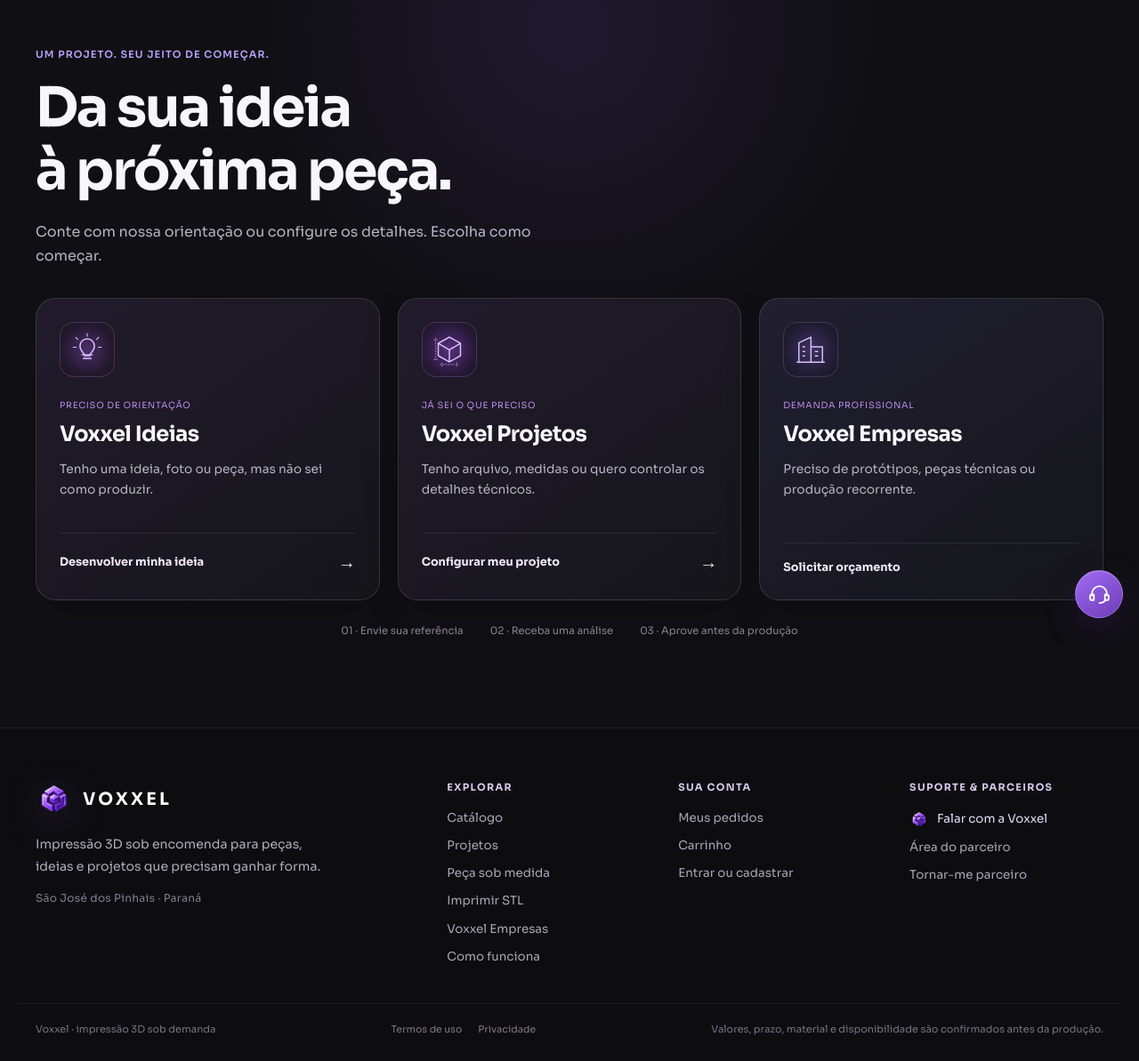
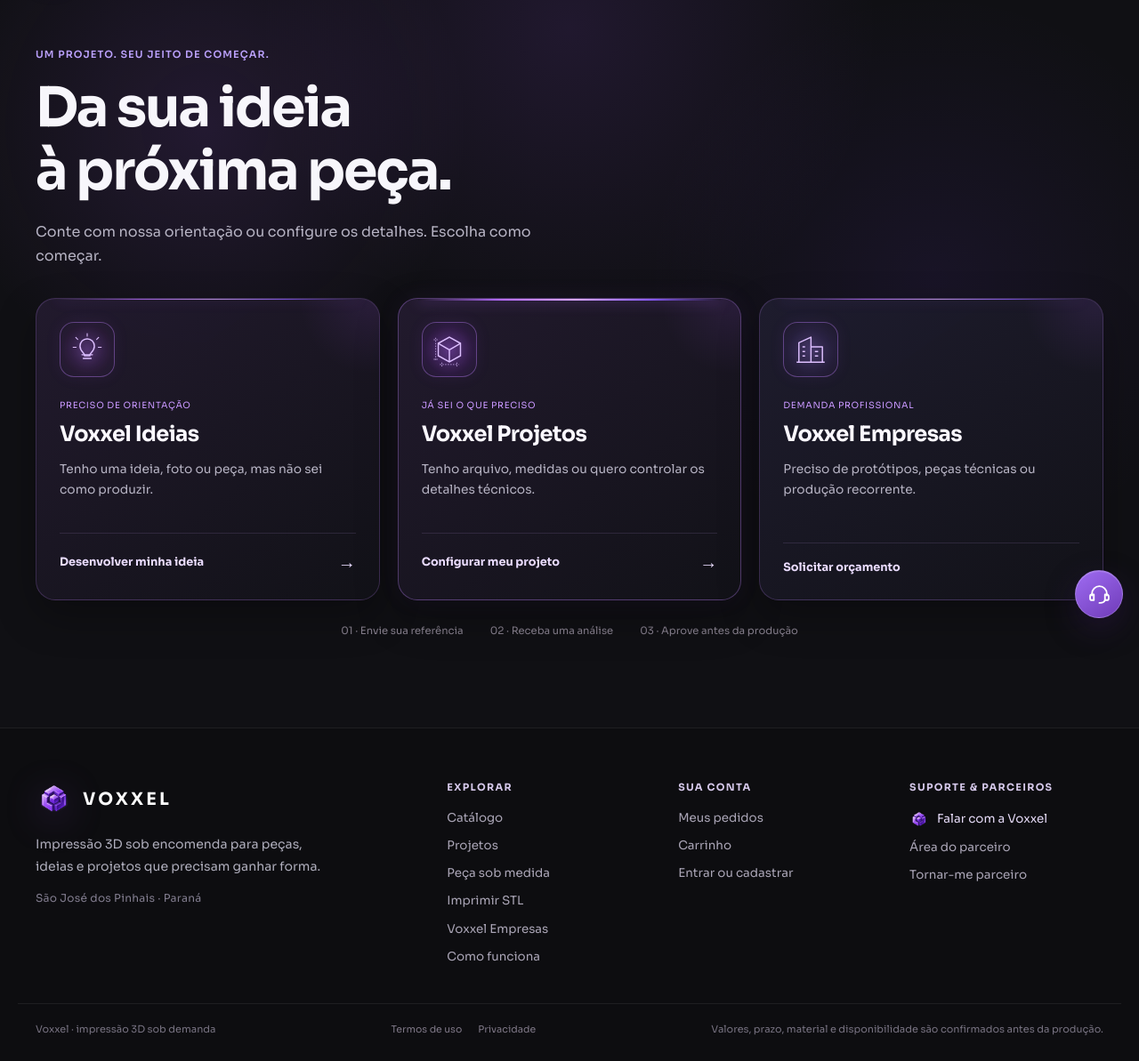
Before and after one commit to nisouzaaf14/voxxel-site, a Flask app: page /projetos in a window 1280 px wide. Shown: the part 83-1276 px from the top of the page at 89% size. Run offline with Flask 3, Linux system fonts and the light colour scheme; data that the repository does not hold is empty; parts of the project's set-up code (start-up, migrations or seed data) failed here and were passed over; some libraries are stand-ins or nearby versions.

Commit message:
Moderniza seletor de projetos com detalhes roxo neon

```diff
--- a/static/css/project-system-v16.css
+++ b/static/css/project-system-v16.css
@@ -144,3 +144,145 @@
   .project-option,.project-option-copy b i{transition:none}
   .project-option:hover,.project-option:hover b i{transform:none}
 }
+
+
+/* V17 — neon project selector refinement */
+.project-selector{
+  position:relative;
+  overflow:hidden;
+}
+.project-selector::before{
+  content:"";
+  position:absolute;
+  inset:0;
+  pointer-events:none;
+  background:
+    radial-gradient(circle at 18% 18%,rgba(171,92,255,.12),transparent 24%),
+    radial-gradient(circle at 82% 40%,rgba(126,65,255,.08),transparent 28%);
+}
+.project-selector .wrap{position:relative;z-index:1}
+
+.project-option{
+  position:relative;
+  isolation:isolate;
+  overflow:hidden;
+  border:1px solid rgba(190,132,255,.22);
+  background:
+    linear-gradient(145deg,rgba(35,27,47,.96),rgba(18,18,24,.98));
+  box-shadow:
+    0 18px 46px rgba(0,0,0,.28),
+    inset 0 1px 0 rgba(255,255,255,.025);
+  transition:
+    transform .22s ease,
+    border-color .22s ease,
+    box-shadow .22s ease,
+    background .22s ease;
+}
+.project-option::before{
+  content:"";
+  position:absolute;
+  left:22px;
+  right:22px;
+  top:0;
+  height:1px;
+  z-index:-1;
+  background:linear-gradient(90deg,transparent,#b66cff 28%,#d7a6ff 52%,#8b5cff 76%,transparent);
+  box-shadow:0 0 15px rgba(181,103,255,.75);
+  opacity:.78;
+}
+.project-option::after{
+  content:"";
+  position:absolute;
+  width:170px;
+  height:170px;
+  right:-78px;
+  top:-82px;
+  z-index:-2;
+  border-radius:50%;
+  background:radial-gradient(circle,rgba(174,92,255,.16),rgba(174,92,255,0) 68%);
+  transition:opacity .22s ease,transform .22s ease;
+  opacity:.65;
+}
+.project-option:hover,
+.project-option:focus-visible{
+  transform:translateY(-6px);
+  border-color:rgba(196,129,255,.72);
+  background:
+    linear-gradient(145deg,rgba(43,30,58,.98),rgba(18,18,24,.99));
+  box-shadow:
+    0 24px 58px rgba(0,0,0,.34),
+    0 0 0 1px rgba(170,91,255,.12),
+    0 0 30px rgba(151,73,235,.18);
+}
+.project-option:hover::after,
+.project-option:focus-visible::after{
+  opacity:1;
+  transform:scale(1.08);
+}
+
+.project-option-visual{
+  color:#ddbfff;
+  background:
+    linear-gradient(145deg,rgba(143,72,214,.16),rgba(76,41,112,.08));
+  border-color:rgba(188,124,255,.42);
+  box-shadow:
+    inset 0 0 22px rgba(170,88,255,.08),
+    0 0 18px rgba(155,74,238,.08);
+  transition:border-color .22s ease,box-shadow .22s ease,transform .22s ease;
+}
+.project-option:hover .project-option-visual,
+.project-option:focus-visible .project-option-visual{
+  border-color:rgba(207,158,255,.78);
+  box-shadow:
+    inset 0 0 24px rgba(177,103,255,.14),
+    0 0 22px rgba(164,82,255,.18);
+  transform:translateY(-2px);
+}
+.project-option-visual svg{
+  filter:drop-shadow(0 0 7px rgba(196,137,255,.22));
+}
+.project-option-copy small{
+  color:#c998ff;
+}
+.project-option-copy>strong{
+  color:#fbf8ff;
+}
+.project-option-copy b{
+  color:#eadcff;
+  border-top-color:rgba(205,167,255,.13);
+  transition:color .22s ease,border-color .22s ease;
+}
+.project-option:hover .project-option-copy b,
+.project-option:focus-visible .project-option-copy b{
+  color:#ffffff;
+  border-top-color:rgba(207,158,255,.3);
+}
+
+.project-option-technical{
+  border-color:rgba(190,132,255,.34);
+  box-shadow:
+    0 18px 48px rgba(0,0,0,.3),
+    0 0 26px rgba(143,72,214,.08);
+}
+.project-option-technical::before{
+  opacity:1;
+  height:2px;
+}
+.project-option-business{
+  background:
+    linear-gradient(145deg,rgba(31,29,47,.97),rgba(18,18,24,.99));
+}
+
+@media(max-width:620px){
+  .project-option::before{left:18px;right:18px}
+  .project-option::after{width:130px;height:130px;right:-62px;top:-64px}
+  .project-option:hover,
+  .project-option:focus-visible{transform:translateY(-3px)}
+}
+
+@media(prefers-reduced-motion:reduce){
+  .project-option,
+  .project-option::after,
+  .project-option-visual,
+  .project-option-copy b{transition:none}
+}
```
